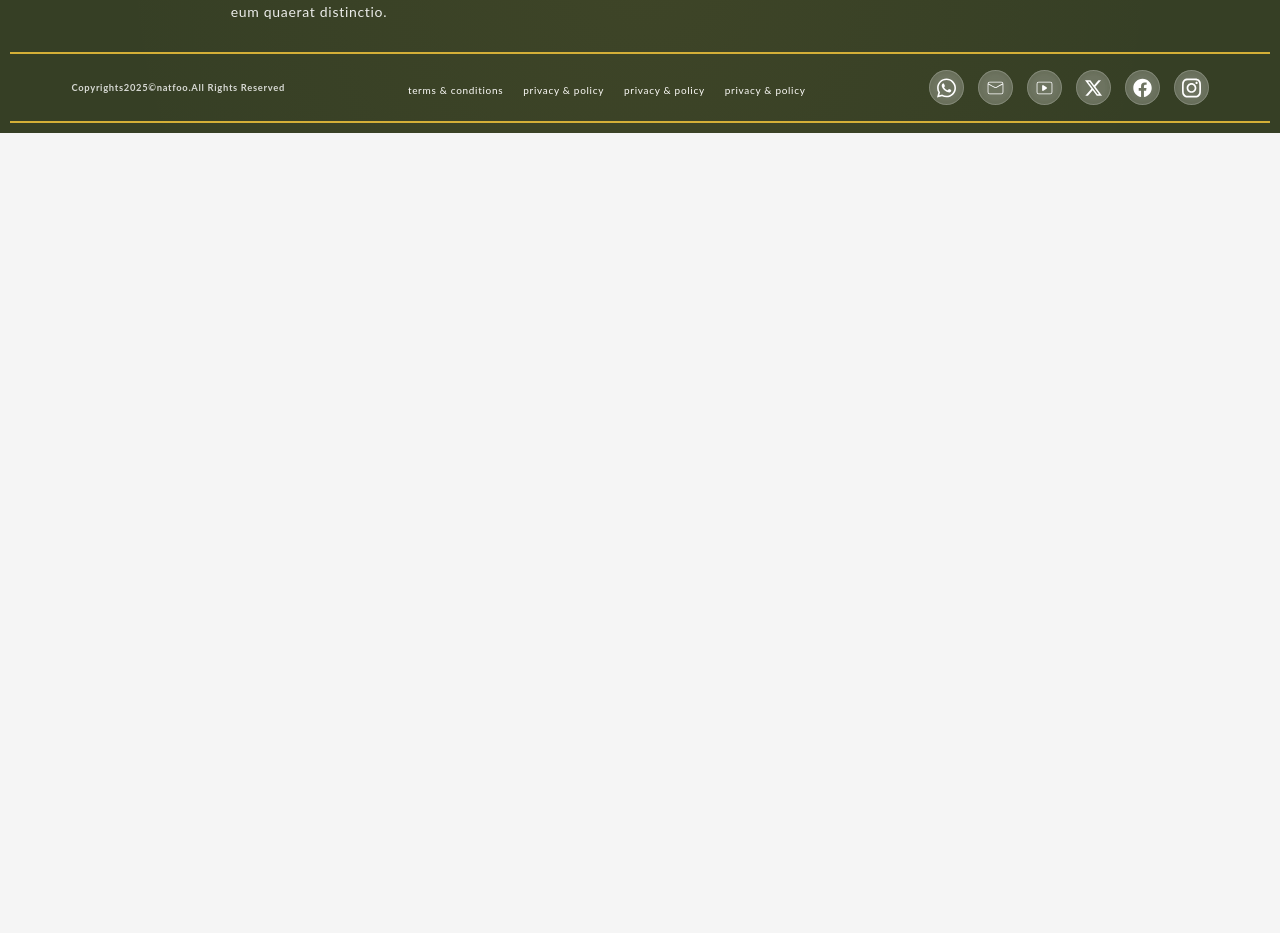
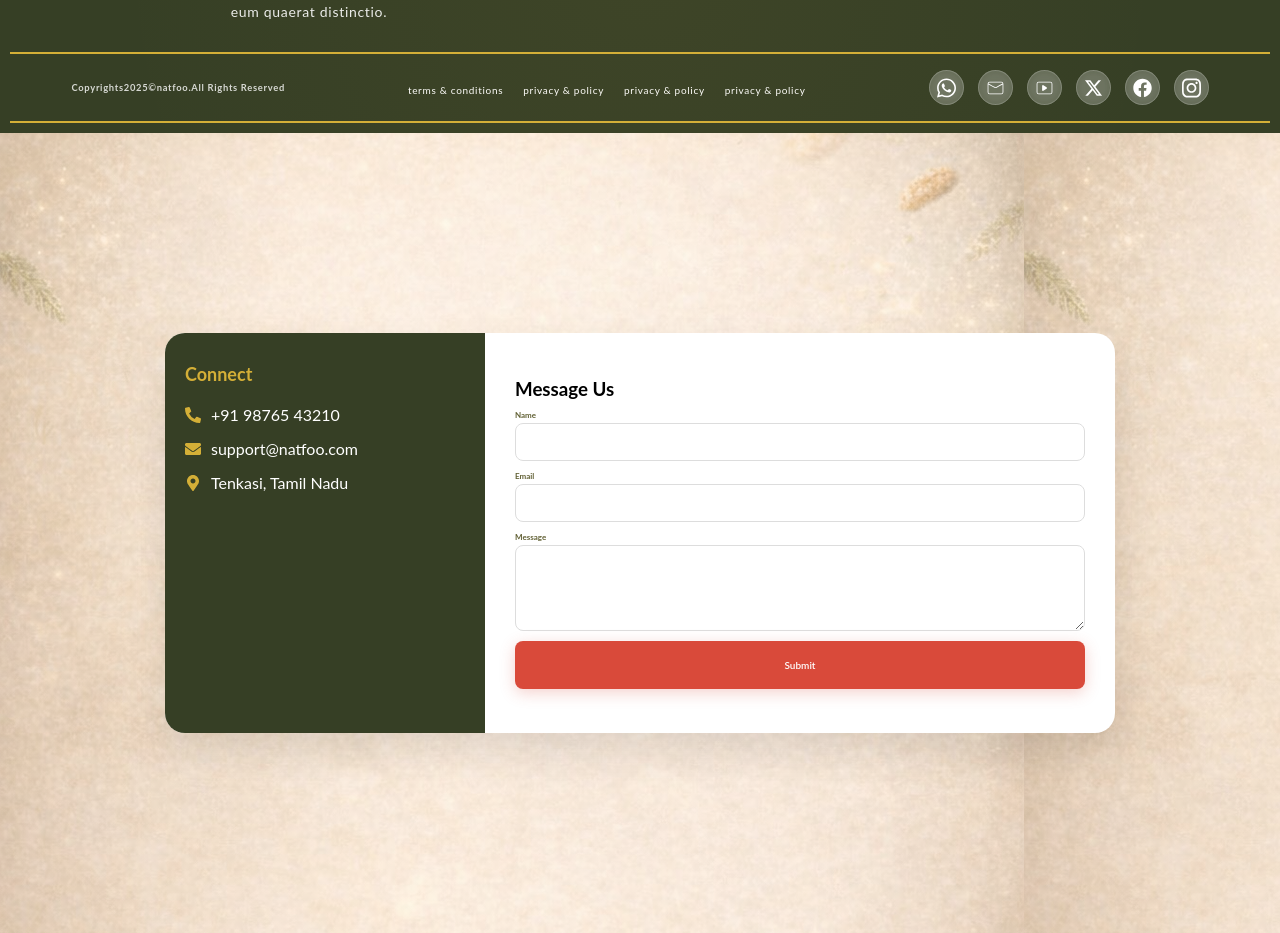
Before and after one commit to natfooin/natfoo, a React (Vite) app: page / in a window 1280 px wide. Shown: the part 3061-3994 px from the top of the page. Before the commit the page ends 3194 px from the top, so only its background shows below. Built offline with nearby package versions, Linux system fonts and the light colour scheme.

Commit message:
contactPage

```diff
--- a/src/App.jsx
+++ b/src/App.jsx
@@ -21,6 +21,7 @@ import ScrollToHash from "./Components/ScrollToHash/ScrollToHash";
 import About from "./pages/About/About";
 import NotFoundPage from "./pages/NotFoundPage/NotFoundPage";
 import MainLayout from "./Components/MainLayout/MainLayout";
+import Contact from "./Components/Contact/Contact";
 const App = () => {
   const [cartQuantity, setCartQuantity] = useState(0);
   const [cartProducts, setCartProducts] = useState([]);
@@ -100,7 +101,7 @@ const App = () => {
         </Route>
         <Route path="/*" element={<NotFoundPage />} />
       </Routes>
-
+            <Contact />
       {/* <Footer /> */}
     </>
   );
--- a/src/Components/Contact/Contact.css
+++ b/src/Components/Contact/Contact.css
@@ -0,0 +1,111 @@
+.contact-wrapper {
+  min-height: 100vh;
+  background-color: var(--cream-bg);
+  background-image: url(../../assets/textured-bg.png);
+  background-attachment: fixed;
+  display: flex;
+  align-items: center;
+  justify-content: center;
+  padding: 2rem;
+}
+
+.contact-card {
+  display: grid;
+  grid-template-columns: 320px 1fr;
+  max-width: 950px;
+  width: 100%;
+  background: var(--site-white);
+  border-radius: 20px;
+  overflow: hidden;
+  box-shadow: 0 20px 40px rgba(0, 0, 0, 0.1);
+}
+
+.contact-side {
+  background-color: var(--dark-green);
+  padding: 3rem 2rem;
+  color: var(--site-white);
+}
+
+.side-title {
+  color: var(--gold);
+  font-size: 1.8rem;
+  margin-bottom: 2rem;
+}
+
+.side-group {
+  display: flex;
+  flex-direction: column;
+  gap: 1.5rem;
+}
+
+.side-item {
+  display: flex;
+  align-items: center;
+  gap: 1rem;
+}
+
+.side-icon {
+  color: var(--gold);
+}
+
+.contact-body {
+  padding: 3rem;
+  min-height: 400px;
+  display: flex;
+  align-items: center;
+  justify-content: center;
+}
+
+.contact-ui {
+  width: 100%;
+  display: flex;
+  flex-direction: column;
+  gap: 1rem;
+}
+
+.field {
+  display: flex;
+  flex-direction: column;
+  gap: 0.3rem;
+}
+
+.field label {
+  font-size: 0.8rem;
+  font-weight: 700;
+  color: var(--dark-olive);
+}
+
+.field input,
+.field textarea {
+  padding: 10px;
+  border: 1px solid #ddd;
+  border-radius: 8px;
+  outline: none;
+}
+
+.field input:focus,
+.field textarea:focus {
+  border-color: var(--site-honey-badger);
+}
+
+.status-view {
+  text-align: center;
+}
+
+.loader {
+  width: 40px;
+  height: 40px;
+  border: 4px solid #f3f3f3;
+  border-top: 4px solid var(--site-honey-badger);
+  border-radius: 50%;
+  animation: spin 1s linear infinite;
+  margin: 0 auto 1rem;
+}
+
+@keyframes spin { 0% { transform: rotate(0deg); } 100% { transform: rotate(360deg); } }
+
+@media (max-width: 800px) {
+  .contact-card { grid-template-columns: 1fr; }
+  .contact-side { text-align: center; }
+  .side-item { justify-content: center; }
+}
--- a/src/Components/Contact/Contact.jsx
+++ b/src/Components/Contact/Contact.jsx
@@ -1,10 +1,103 @@
-import React from "react";
-import { useEffect } from "react";
+import React, { useState, useEffect } from "react";
+import "./Contact.css";
+import { FaPhoneAlt, FaEnvelope, FaMapMarkerAlt, FaCheckCircle } from "react-icons/fa";
+import Button from "../../Components/ui/Button/Button";
+
+const LoadingView = () => (
+  <div className="status-view">
+    <div className="loader"></div>
+    <p>Sending...</p>
+  </div>
+);
+
+const SuccessView = ({ reset }) => (
+  <div className="status-view success">
+    <FaCheckCircle size={60} color="var(--gold)" />
+    <h2>Sent!</h2>
+    <p>We will contact you soon.</p>
+    <Button text="New Message" onClick={reset} styles={{marginTop: "20px"}} />
+  </div>
+);
+
 function Contact() {
+  const [view, setView] = useState("form");
+  const [formData, setFormData] = useState({ name: "", email: "", message: "" });
+
   useEffect(() => {
-    document.title = "Contact";
+    document.title = "Contact | NatFoo";
   }, []);
-  return <></>;
+
+  const handleSubmit = (e) => {
+    e.preventDefault();// stop the default behaviour of the browser
+    setView("loading");
+    setTimeout(() => {
+      setView("success");
+      setFormData({ name: "", email: "", message: "" });
+    }, 1500);
+  };
+
+  return (
+    <div className="contact-wrapper">
+      <div className="contact-card">
+        <div className="contact-side">
+          <h2 className="side-title">Connect</h2>
+          <div className="side-group">
+            <div className="side-item">
+              <FaPhoneAlt className="side-icon" />
+              <span>+91 98765 43210</span>
+            </div>
+            <div className="side-item">
+              <FaEnvelope className="side-icon" />
+              <span>support@natfoo.com</span>
+            </div>
+            <div className="side-item">
+              <FaMapMarkerAlt className="side-icon" />
+              <span>Tenkasi, Tamil Nadu</span>
+            </div>
+          </div>
+        </div>
+
+        <div className="contact-body">
+          {view === "form" && (
+            <form className="contact-ui" onSubmit={handleSubmit}>
+              <h3>Message Us</h3>
+              <div className="field">
+                <label>Name</label>
+                <input
+                  type="text"
+                  required
+                  value={formData.name}
+                  onChange={(e) => setFormData({...formData, name: e.target.value})}
+                />
+              </div>
+              <div className="field">
+                <label>Email</label>
+                <input
+                  type="email"
+                  required
+                  value={formData.email}
+                  onChange={(e) => setFormData({...formData, email: e.target.value})}
+                />
+              </div>
+              <div className="field">
+                <label>Message</label>
+                <textarea
+                  rows="4"
+                  required
+                  value={formData.message}
+                  onChange={(e) => setFormData({...formData, message: e.target.value})}
+                ></textarea>
+              </div>
+              <Button text="Submit" styles={{width: "100%", height: "48px"}} />
+            </form>
+          )}
+
+          {view === "loading" && <LoadingView />}
+          {view === "success" && <SuccessView reset={() => setView("form")} />}
+        </div>
+      </div>
+    </div>
+  );
 }
 
 export default Contact;
```
